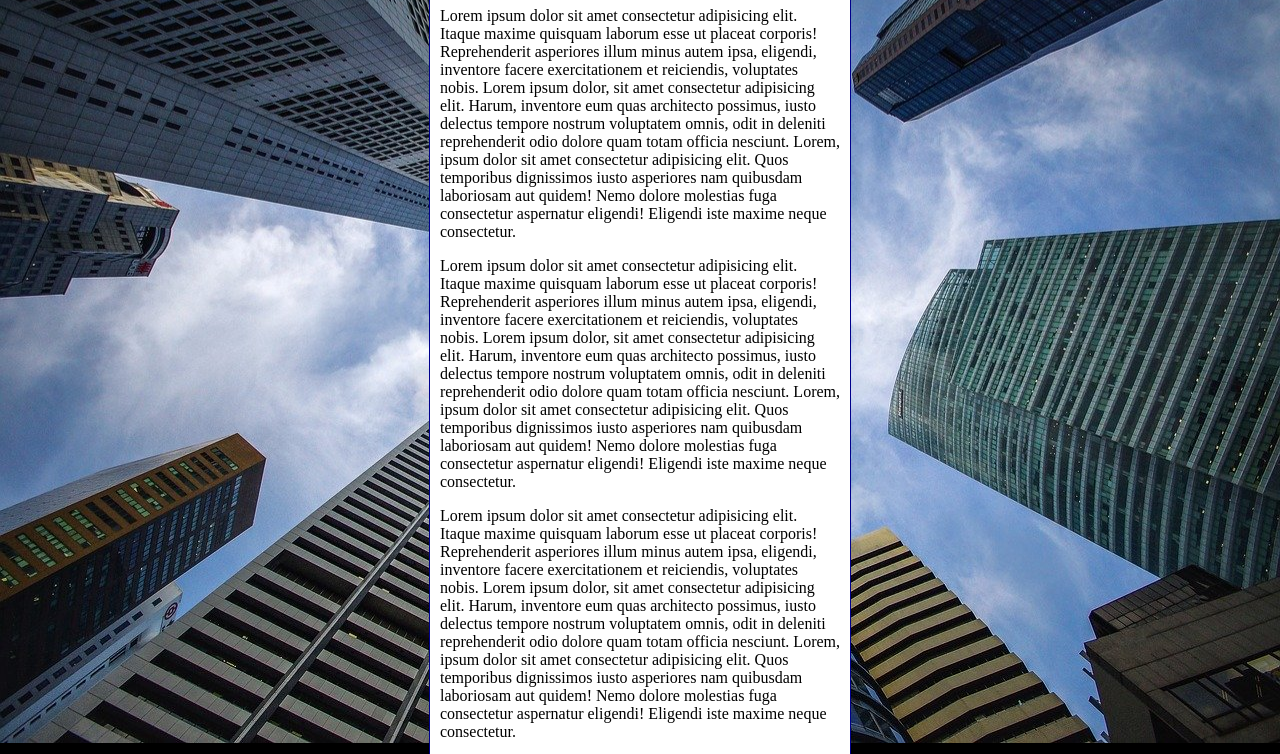
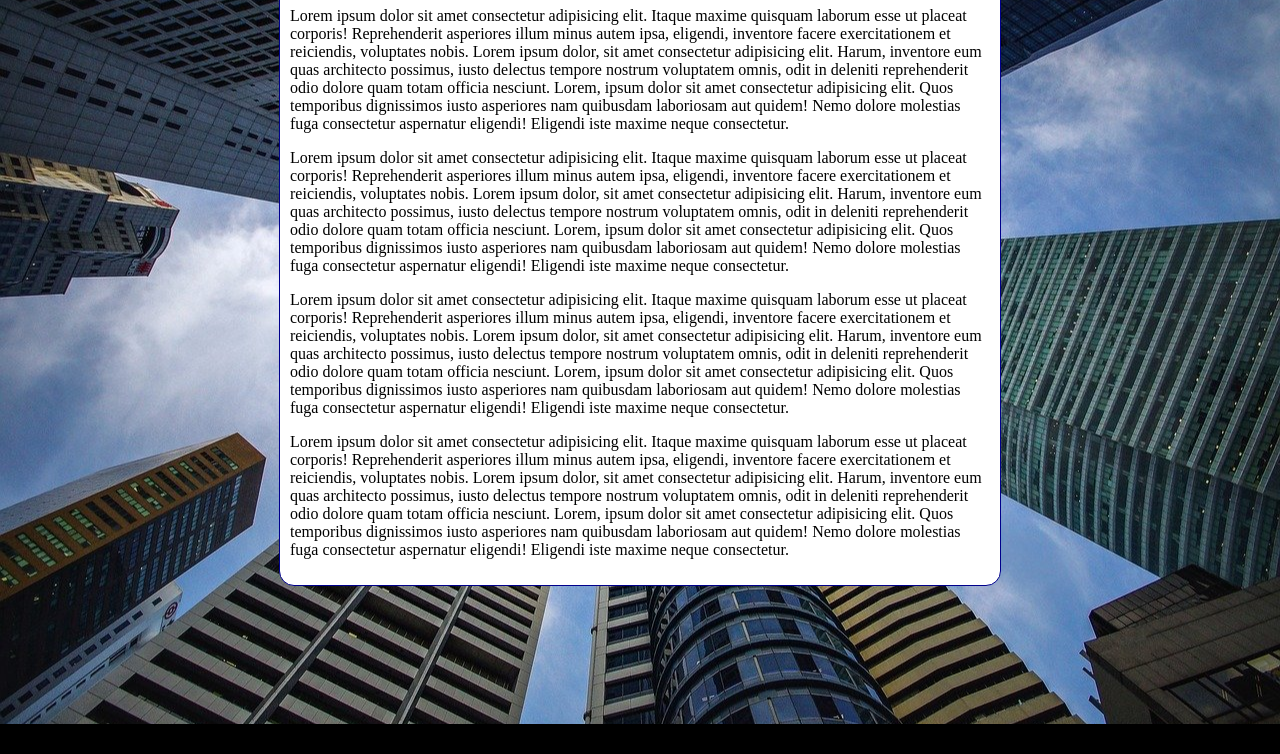
Before and after one commit to gilbertomoreiracoelho/html-css, a plain HTML site: page exercícios/ex022/fundo006.html in a window 1280 px wide. Shown: the part 92-846 px from the top of the page. After the commit the page ends 816 px from the top, so only its background shows below. Drawn offline with Linux system fonts and the light colour scheme.

Commit message:
Update fundo006.html

```diff
--- a/exercícios/ex022/fundo006.html
+++ b/exercícios/ex022/fundo006.html
@@ -4,20 +4,25 @@
     <meta charset="UTF-8">
     <meta http-equiv="X-UA-Compatible" content="IE=edge">
     <meta name="viewport" content="width=device-width, initial-scale=1.0">
-    <title>Document</title>
+    <title>Fundo fixo de tela</title>
     <style>
         body {
             height: 100vh;
-            background-color: black;
+            /*background-color: black;
             background-image: url('imagens/wallpaper002.jpg');
             background-position: center center;
             background-repeat: no-repeat;
             background-size: cover;
+            background-attachment: fixed;*/
+
+            background-size: cover;
+
+            background: black url('imagens/wallpaper002.jpg') center center no-repeat fixed;
         }
 
         main {
             background-color: white;
-            width: 400px;
+            max-width: 700px;
             padding: 10px;
             margin: auto;
             border: 1px solid darkblue;
```
